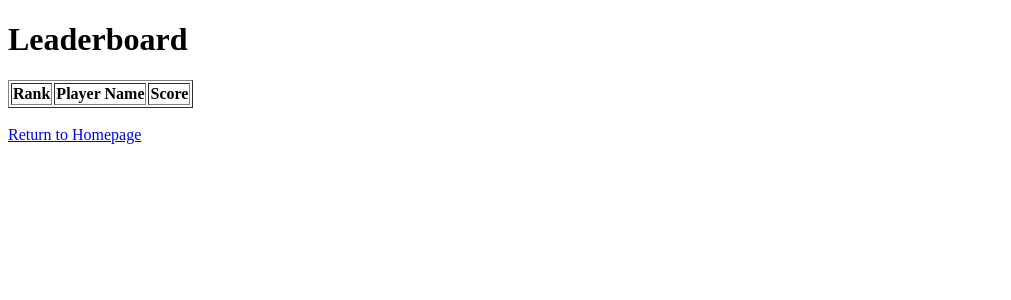
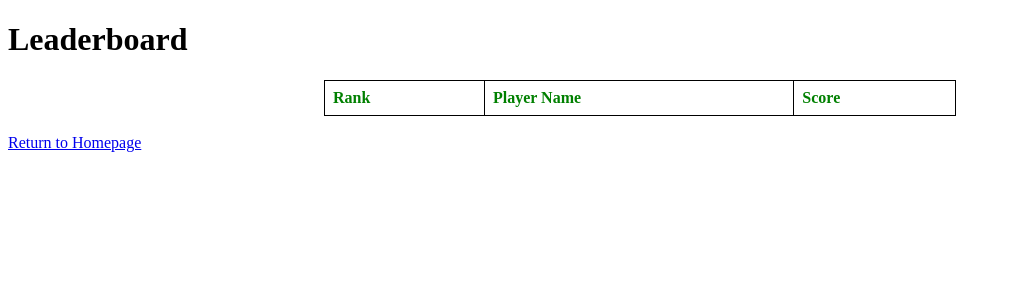
Before and after one commit to alon-redis/simple-redis-leaderboard-demo, a Flask app: template templates/leaderboard.html in a window 1280 px wide. Shown: the top 300 px of the page, without its empty margins (0-1011 px from the left). Run offline with Flask 3, Linux system fonts and the light colour scheme; the visitor is signed in with stand-in values (Sample User, id 1); the template is opened without the code that fills it: most values are stand-ins (such as "Sample title", 1, 10 or a date in 2020); lists and menus that the app fills with data are empty.

Commit message:
Update leaderboard.html

```diff
--- a/templates/leaderboard.html
+++ b/templates/leaderboard.html
@@ -2,24 +2,44 @@
 <html>
 <head>
     <title>Leaderboard - Leaderboard App</title>
+    <style>
+        .leaderboard-table {
+            border-collapse: collapse;
+            width: 50%;
+            margin: auto;
+        }
+        .leaderboard-table th, .leaderboard-table td {
+            border: 1px solid black;
+            padding: 8px;
+            text-align: left;
+        }
+        .leaderboard-table tr:nth-child(even) {
+            background-color: #f2f2f2;
+        }
+        .leaderboard-table tr:first-child {
+            color: green;
+        }
+    </style>
 </head>
 <body>
     <h1>Leaderboard</h1>
-    <table border="1">
+    <table class="leaderboard-table">
+        <thead>
             <tr>
                 <th>Rank</th>
                 <th>Player Name</th>
                 <th>Score</th>
             </tr>
-        {% for i in range(leaderboard|length) %}
-        {% set rank = i + 1 %}
-        {% set player, score = leaderboard[i] %}
+        </thead>
+        <tbody>
+            {% for rank, (player, score) in enumerate(leaderboard, 1) %}
             <tr>
                 <td>{{ rank }}</td>
                 <td>{{ player }}</td>
                 <td>{{ score }}</td>
             </tr>
             {% endfor %}
+        </tbody>
     </table>
     <br>
     <a href="{{ url_for('index') }}">Return to Homepage</a>
```
Lines whose indentation alone changed are shown as unchanged.
